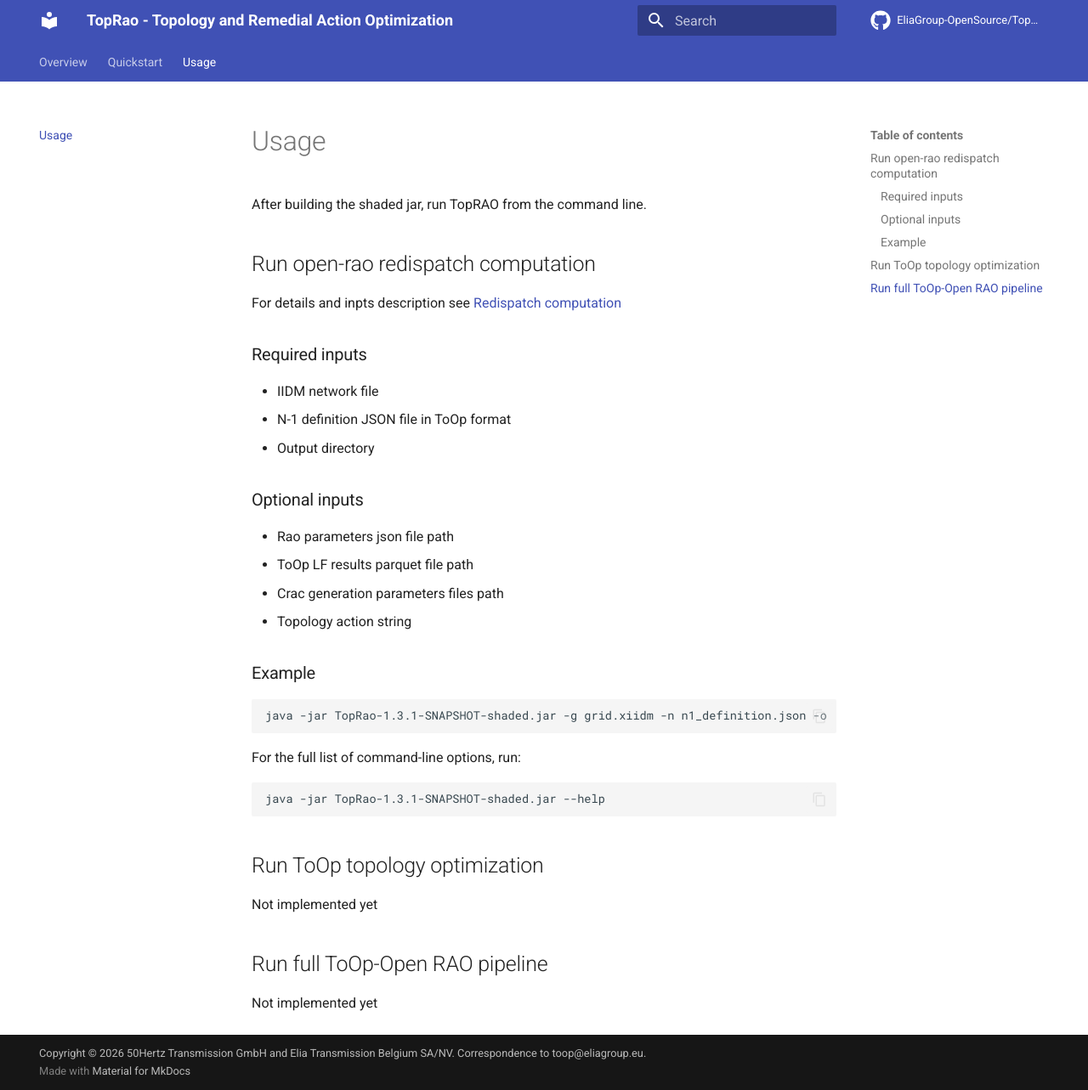
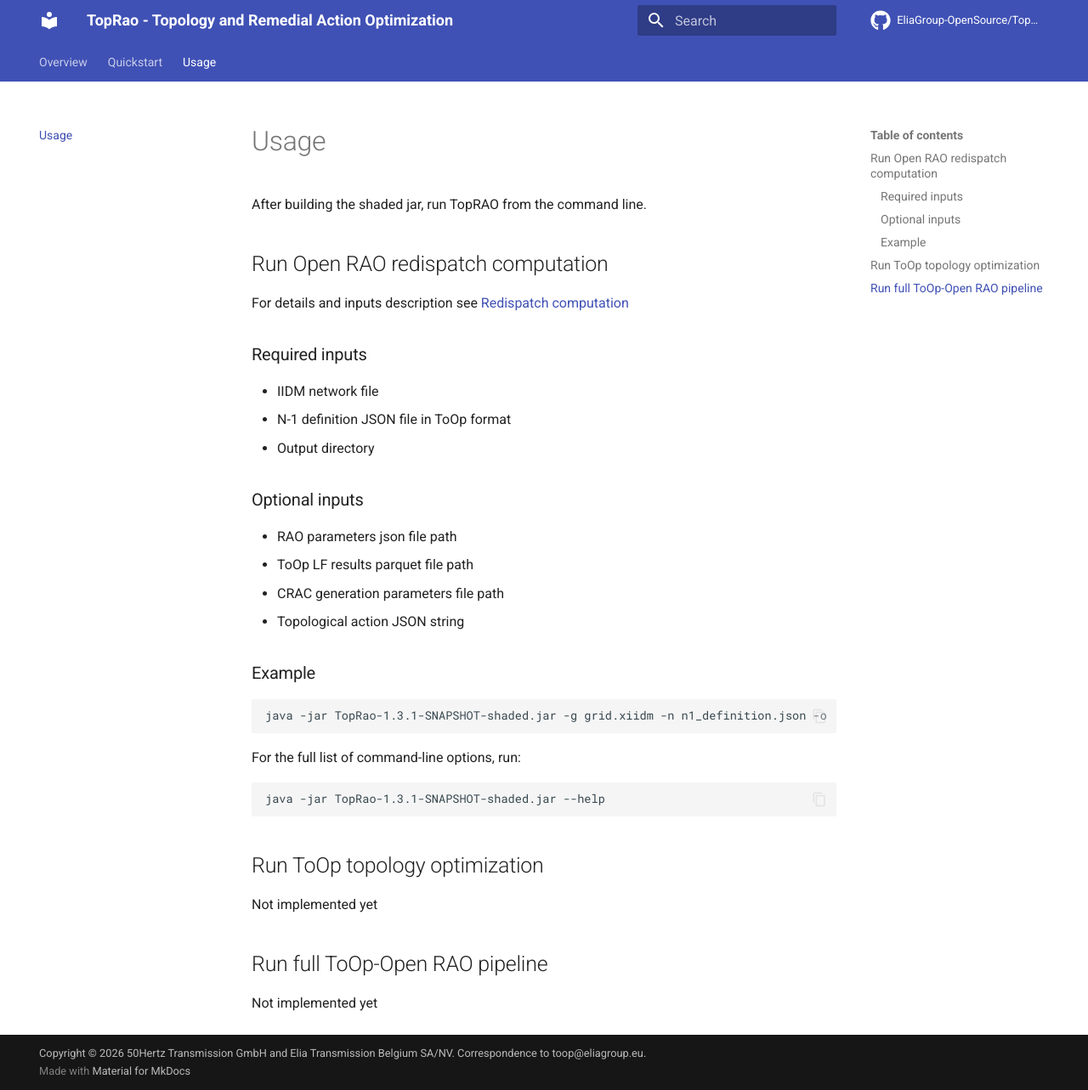
Before and after one commit to eliagroup/TopRAO, an MkDocs documentation site: the page built from docs/usage.md, in a window 1280 px wide and 1283 px high. Shown: the whole window at 85% size. Built offline with MkDocs 1.6.1 and Material for MkDocs 9.7.7, drawn with Linux system fonts in a browser that asks for light colours; comment, search, counter and statistics services are not loaded.

Commit message:
clean
Signed-off-by: vmouradian <valentin.mouradian@artelys.com>

```diff
--- a/docs/usage.md
+++ b/docs/usage.md
@@ -2,9 +2,9 @@
 
 After building the shaded jar, run TopRAO from the command line.
 
-## Run open-rao redispatch computation
+## Run Open RAO redispatch computation
 
-For details and inpts description see [Redispatch computation](redispatch.md)
+For details and inputs description see [Redispatch computation](redispatch.md)
 
 ### Required inputs
 
@@ -14,10 +14,10 @@
 
 ### Optional inputs
 
-- Rao parameters json file path
+- RAO parameters json file path
 - ToOp LF results parquet file path
-- Crac generation parameters files path
-- Topology action string
+- CRAC generation parameters file path
+- Topological action JSON string
 
 ### Example
 
```
Also changed, not shown: docs/crac_generation_params.md (+2 -2 lines), docs/redispatch.md (+7 -7 lines).
